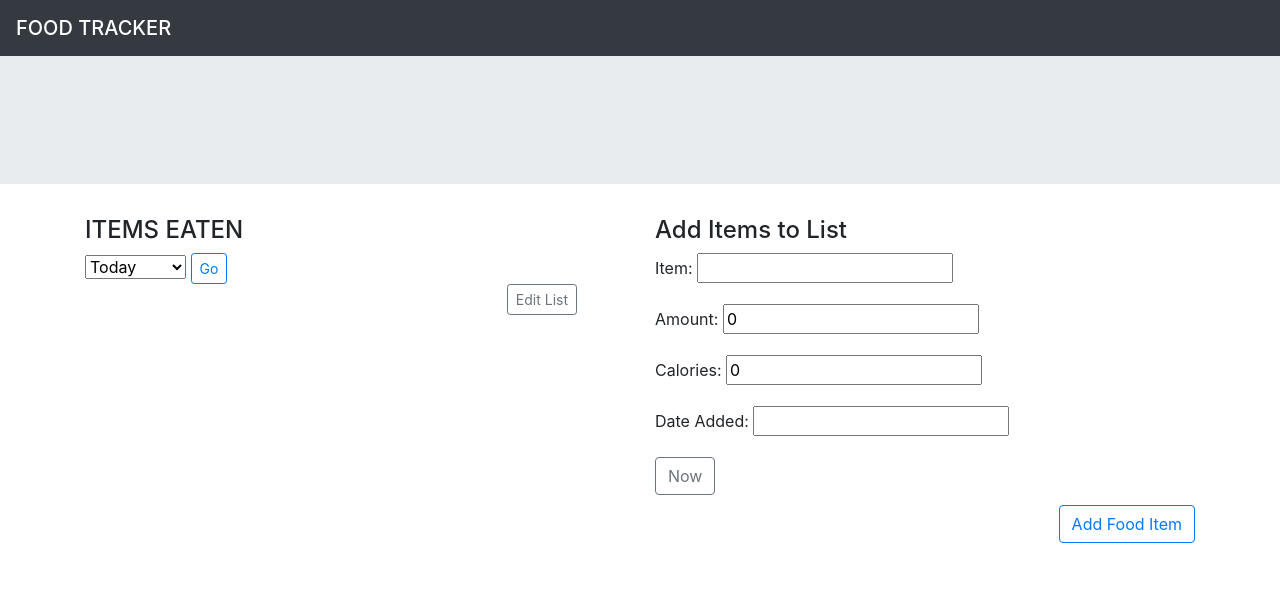
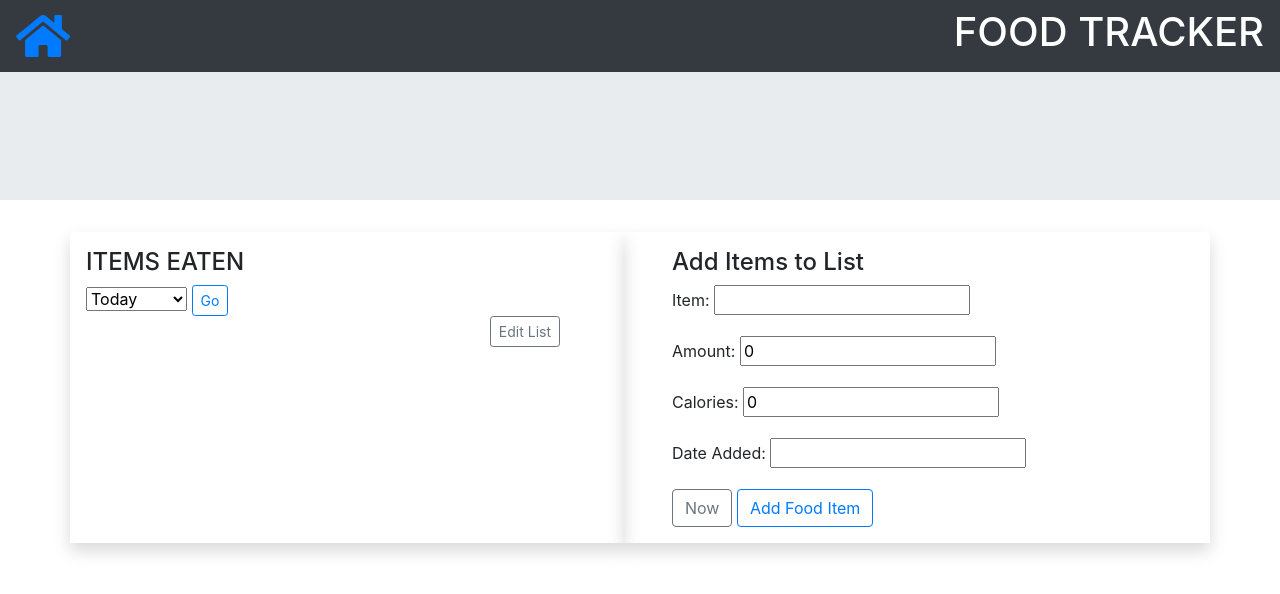
Before and after one commit to por2guEazy/foodtracker, a Django app: template food/templates/food/index.html in a window 1280 px wide. Shown: the top 594 px of the page. Run offline with Django 3.2, Linux system fonts and the light colour scheme; the template is opened without the code that fills it: values that come from a table or form of the project are taken from there, others are empty; some libraries are stand-ins or nearby versions.

Commit message:
Added home button in top nav

```diff
--- a/food/templates/base.html
+++ b/food/templates/base.html
@@ -15,7 +15,8 @@
 
   <body>
       <nav class="navbar navbar-dark bg-dark container-fluid">
-          <a href="{% url 'index' %}"><span class="navbar-brand mb-0 h1">FOOD TRACKER</span> </a>
+          <a href="{% url 'index' %}"><i class="fas fa-home fa-3x"></i> </a>
+          <h1 class="text-white">FOOD TRACKER</h1>
           {% if user.is_authenticated %}
           <div class="row">
               <a class="col mr-5 text-align-bottom" href="{% url 'profile' %}">
--- a/food/templates/food/index.html
+++ b/food/templates/food/index.html
@@ -3,7 +3,7 @@
 {% block body %}
 <div class="container">
     <div class="row">
-        <div class="col">
+        <div class="col shadow p-3">
             <h4>ITEMS EATEN</h4>
             <form method="get">
             {{ view_by_date_form }}
@@ -29,15 +29,14 @@
             {% endfor %}
             </ul>
         </div>
-        <form class="col" method="post" action="{% url 'index' %}">
+        <form class="col shadow p-3 pl-5" method="post" action="{% url 'index' %}">
             <h4>Add Items to List</h4>
               {% csrf_token %}
               {{ add_form.as_p }}
-                <button class="add-time-now btn btn-outline-secondary"
-                    type="button" >Now</button>
-            <div class="mt-5 float-right">
-                <button type="submit" class="btn btn-outline-primary">Add Food Item</button>
-            </div>
+            <button class="add-time-now btn btn-outline-secondary" type="button" >
+                Now
+            </button>
+            <button type="submit" class="btn btn-outline-primary">Add Food Item</button>
         </form>
     </div>
 </div>
```
